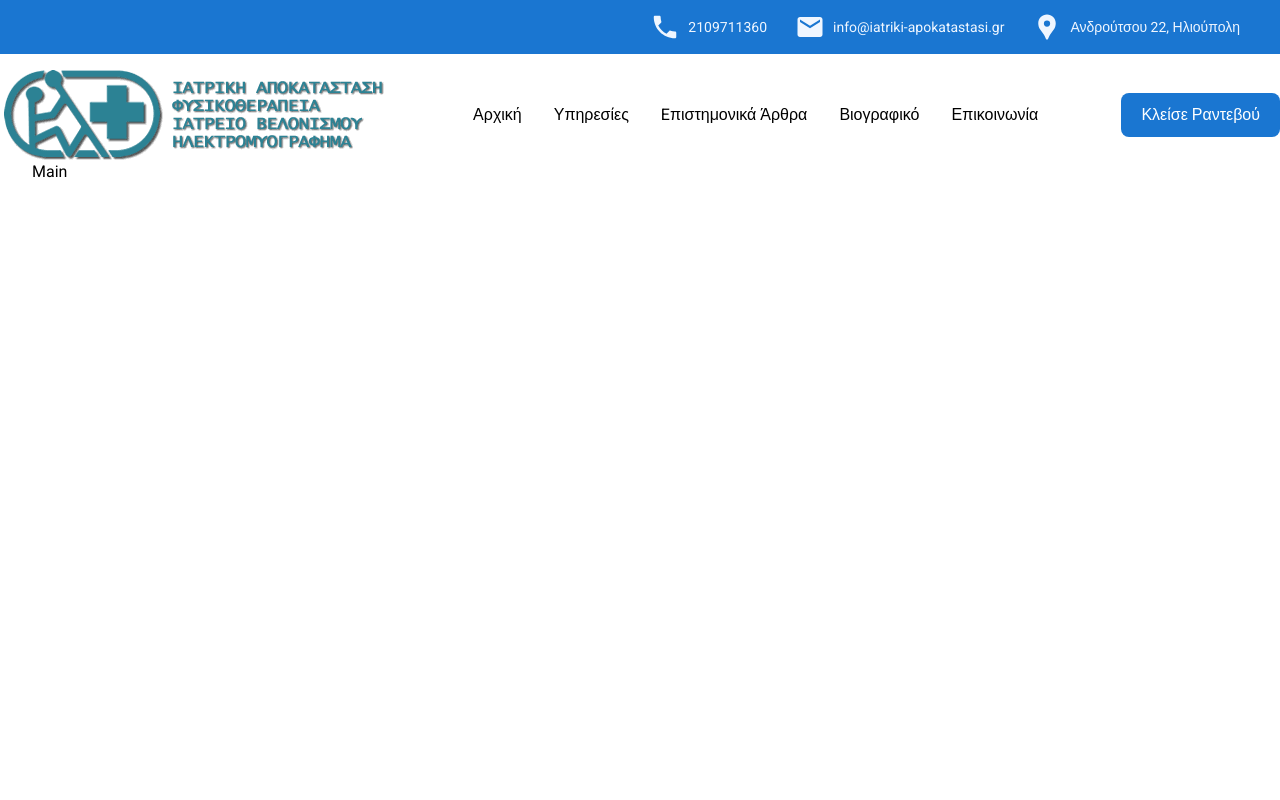
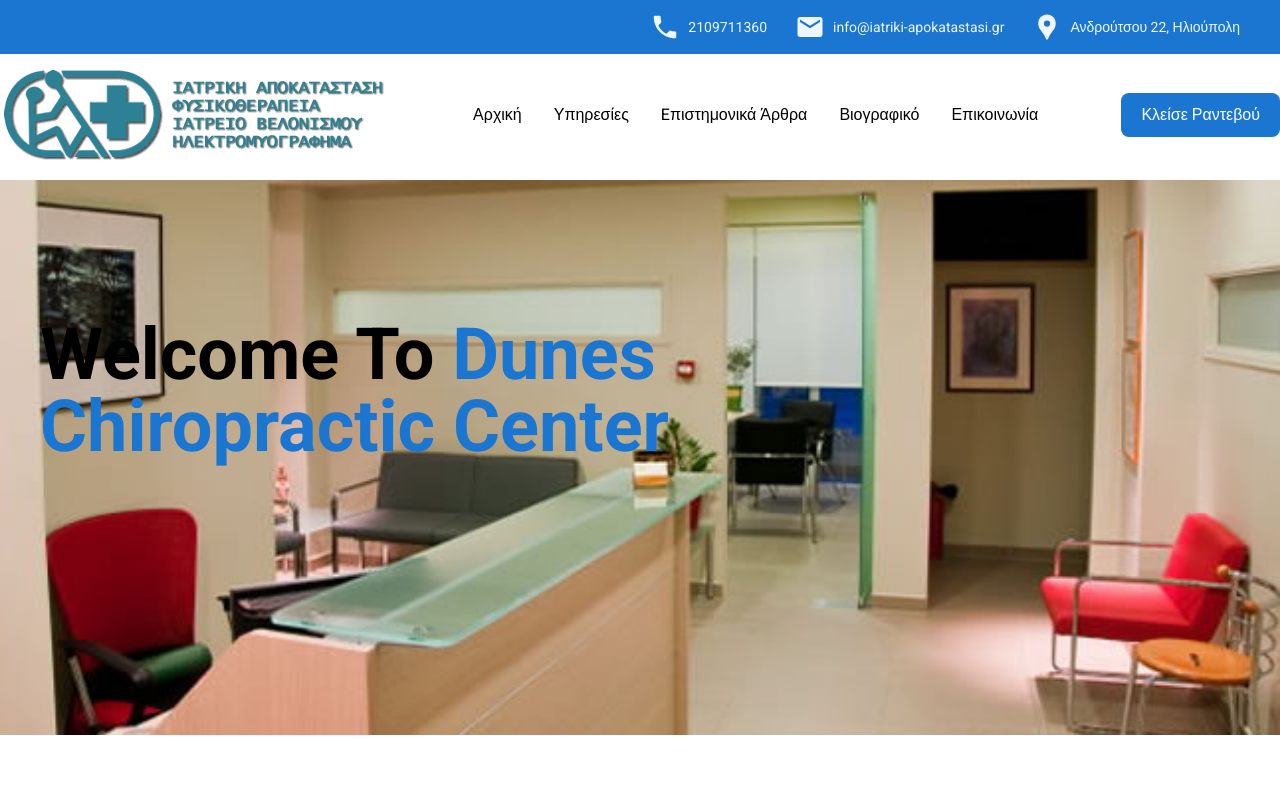
Before and after one commit to TheodosiouEleanna/iatriki-apokatastasi, a Next.js app: page / in a window 1280 px wide. Shown: the top 800 px of the page. Built offline with nearby package versions, Linux system fonts and the light colour scheme.

Commit message:
added image

```diff
--- a/app/page.tsx
+++ b/app/page.tsx
@@ -1,6 +1,17 @@
 import Image from "next/image";
 import styles from "./page.module.css";
+import reception from "public/images/iatreio_1.jpg";
 
 export default function Home() {
-  return <div className={styles.container}>Main</div>;
+  return (
+    <main className="relative w-full">
+      <div className="absolute top-1/4 left-10 max-w-2xl">
+        <h1 className="text-7xl text-blue font-extrabold">
+          <span className="text-black">Welcome To</span> Dunes Chiropractic
+          Center
+        </h1>
+      </div>
+      <Image className="w-full" src={reception} alt="recepetion" />
+    </main>
+  );
 }
--- a/ui/Header.tsx
+++ b/ui/Header.tsx
@@ -17,7 +17,7 @@ const linksConfig = [
 const Header = (): JSX.Element => {
   return (
     <header>
-      <nav>
+      <nav className="pb-5">
         <div className="flex flex-wrap justify-end items-end  max-w-screen mb-4 bg-blue gap-7  text-primary-50 py-3 pr-10">
           <Link
             className="text-sm flex gap-2 items-center"
```
Also changed, not shown: public/images/iatreio_1.jpg (added).
